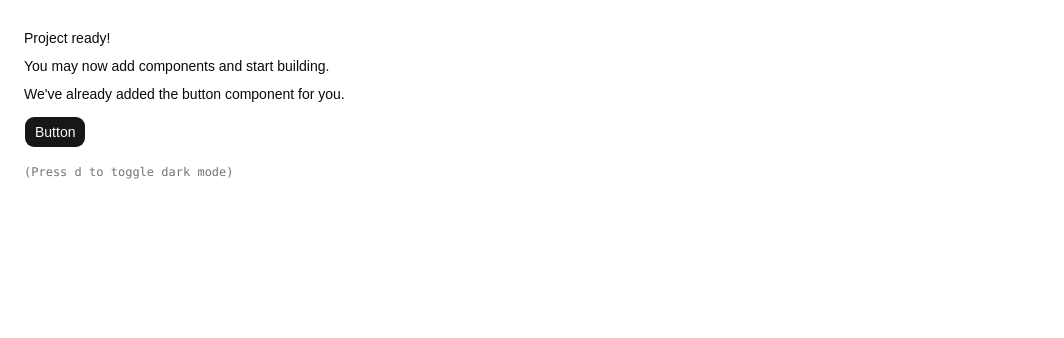
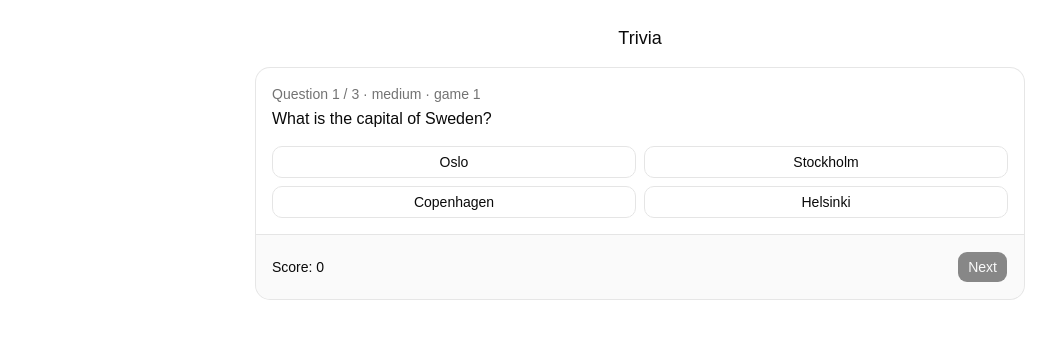
Before and after one commit to IsacEP/webbprog-project, a React (Vite) app: page /play/1 in a window 1280 px wide. Shown: the top 338 px of the page, without its empty margins (0-1064 px from the left). Built offline with nearby package versions, Linux system fonts and the light colour scheme.

Commit message:
First template implementation

```diff
--- a/src/App.tsx
+++ b/src/App.tsx
@@ -1,19 +1,16 @@
-import { Button } from "@/components/ui/button"
+import { Link, Outlet } from "react-router"
 
 export function App() {
   return (
-    <div className="flex min-h-svh p-6">
-      <div className="flex max-w-md min-w-0 flex-col gap-4 text-sm leading-loose">
-        <div>
-          <h1 className="font-medium">Project ready!</h1>
-          <p>You may now add components and start building.</p>
-          <p>We&apos;ve already added the button component for you.</p>
-          <Button className="mt-2">Button</Button>
-        </div>
-        <div className="font-mono text-xs text-muted-foreground">
-          (Press <kbd>d</kbd> to toggle dark mode)
-        </div>
-      </div>
+    <div className="mx-auto grid max-w-5xl justify-items-center gap-4 p-6">
+        <header>
+          <Link to="/" className="font-heading text-lg font-medium">
+            Trivia
+          </Link>
+        </header>
+        <main>
+          <Outlet />
+        </main>
     </div>
   )
 }
--- /dev/null
+++ b/src/components/ui/card.tsx
@@ -0,0 +1,102 @@
+import * as React from "react"
+import { cn } from "cn"
+
+function Card({
+  className,
+  size = "default",
+  ...props
+}: React.ComponentProps<"div"> & { size?: "default" | "sm" }) {
+  return (
+    <div
+      data-slot="card"
+      data-size={size}
+      className={cn(
+        "group/card flex flex-col gap-(--card-spacing) overflow-hidden rounded-xl bg-card py-(--card-spacing) text-sm text-card-foreground ring-1 ring-foreground/10 [--card-spacing:--spacing(4)] has-data-[slot=card-footer]:pb-0 has-[>img:first-child]:pt-0 data-[size=sm]:[--card-spacing:--spacing(3)] data-[size=sm]:has-data-[slot=card-footer]:pb-0 *:[img:first-child]:rounded-t-xl *:[img:last-child]:rounded-b-xl",
+        className
+      )}
+      {...props}
+    />
+  )
+}
+
+function CardHeader({ className, ...props }: React.ComponentProps<"div">) {
+  return (
+    <div
+      data-slot="card-header"
+      className={cn(
+        "group/card-header @container/card-header grid auto-rows-min items-start gap-1 rounded-t-xl px-(--card-spacing) has-data-[slot=card-action]:grid-cols-[1fr_auto] has-data-[slot=card-description]:grid-rows-[auto_auto] [.border-b]:pb-(--card-spacing)",
+        className
+      )}
+      {...props}
+    />
+  )
+}
+
+function CardTitle({ className, ...props }: React.ComponentProps<"div">) {
+  return (
+    <div
+      data-slot="card-title"
+      className={cn(
+        "font-heading text-base leading-snug font-medium group-data-[size=sm]/card:text-sm",
+        className
+      )}
+      {...props}
+    />
+  )
+}
+
+function CardDescription({ className, ...props }: React.ComponentProps<"div">) {
+  return (
+    <div
+      data-slot="card-description"
+      className={cn("text-sm text-muted-foreground", className)}
+      {...props}
+    />
+  )
+}
+
+function CardAction({ className, ...props }: React.ComponentProps<"div">) {
+  return (
+    <div
+      data-slot="card-action"
+      className={cn(
+        "col-start-2 row-span-2 row-start-1 self-start justify-self-end",
+        className
+      )}
+      {...props}
+    />
+  )
+}
+
+function CardContent({ className, ...props }: React.ComponentProps<"div">) {
+  return (
+    <div
+      data-slot="card-content"
+      className={cn("px-(--card-spacing)", className)}
+      {...props}
+    />
+  )
+}
+
+function CardFooter({ className, ...props }: React.ComponentProps<"div">) {
+  return (
+    <div
+      data-slot="card-footer"
+      className={cn(
+        "flex items-center rounded-b-xl border-t bg-muted/50 p-(--card-spacing)",
+        className
+      )}
+      {...props}
+    />
+  )
+}
+
+export {
+  Card,
+  CardHeader,
+  CardFooter,
+  CardTitle,
+  CardAction,
+  CardDescription,
+  CardContent,
+}
--- /dev/null
+++ b/src/daily.tsx
@@ -0,0 +1,36 @@
+import { Link } from "react-router"
+import { Button } from "@/components/ui/button"
+import {
+  Card,
+  CardDescription,
+  CardFooter,
+  CardHeader,
+  CardTitle,
+} from "@/components/ui/card"
+
+export function dailyGameId(date = new Date()) {
+  return `daily-${date.toISOString().slice(0, 10)}`
+}
+
+function Daily() {
+
+  const gameId = dailyGameId()
+
+  return (
+    <Card className="md:w-3xl">
+      <CardHeader>
+        <CardTitle>Daily quiz</CardTitle>
+        <CardDescription>
+          Everyone gets the same questions today. One attempt per day.
+        </CardDescription>
+      </CardHeader>
+      <CardFooter>
+        <Button nativeButton={false} render={<Link to={`/play/${gameId}`} />}>
+          Start todays quiz
+        </Button>
+      </CardFooter>
+    </Card>
+  )
+}
+
+export default Daily
--- /dev/null
+++ b/src/game.tsx
@@ -0,0 +1,118 @@
+import { useState } from "react"
+import { Link, useParams, useSearchParams } from "react-router"
+import { Button } from "@/components/ui/button"
+import {
+  Card,
+  CardContent,
+  CardDescription,
+  CardFooter,
+  CardHeader,
+  CardTitle,
+} from "@/components/ui/card"
+
+type Question = {
+  question: string
+  answers: string[]
+  correct: number
+}
+const PLACEHOLDER_QUESTIONS: Question[] = [
+  {
+    question: "What is the capital of Sweden?",
+    answers: ["Oslo", "Stockholm", "Copenhagen", "Helsinki"],
+    correct: 1,
+  },
+  {
+    question: "How many legs does a spider have?",
+    answers: ["6", "8", "10", "12"],
+    correct: 1,
+  },
+  {
+    question: "Which planet is closest to the sun?",
+    answers: ["Venus", "Earth", "Mercury", "Mars"],
+    correct: 2,
+  },
+]
+
+function Game() {
+  const { uuid } = useParams()
+  const [searchParams] = useSearchParams()
+  const difficulty = searchParams.get("difficulty") ?? "medium"
+
+  const questions = PLACEHOLDER_QUESTIONS
+  const [index, setIndex] = useState(0)
+  const [score, setScore] = useState(0)
+  const [selected, setSelected] = useState<number | null>(null)
+
+  const finished = index >= questions.length
+
+  if (finished) {
+    return (
+      <Card className="md:w-3xl">
+        <CardHeader>
+          <CardTitle>Game over</CardTitle>
+          <CardDescription>
+            You scored {score} / {questions.length}
+          </CardDescription>
+        </CardHeader>
+        <CardFooter className="gap-2">
+          <Button nativeButton={false} render={<Link to="/play" />}>Play again</Button>
+          <Button variant="outline" nativeButton={false} render={<Link to="/" />}>
+            Home
+          </Button>
+        </CardFooter>
+      </Card>
+    )
+  }
+
+  const current = questions[index]
+
+  function answer(i: number) {
+    if (selected !== null) return
+    setSelected(i)
+    if (i === current.correct) setScore((s) => s + 1)
+  }
+
+  function next() {
+    setSelected(null)
+    setIndex((i) => i + 1)
+  }
+
+  return (
+    <Card className="md:w-3xl">
+      <CardHeader>
+        <CardDescription>
+          Question {index + 1} / {questions.length} · {difficulty} · game{" "}
+          {uuid}
+        </CardDescription>
+        <CardTitle>{current.question}</CardTitle>
+      </CardHeader>
+      <CardContent className="grid grid-cols-2 gap-2">
+        {current.answers.map((a, i) => (
+          <Button
+            key={a}
+            variant={
+              selected === null
+                ? "outline"
+                : i === current.correct
+                  ? "default"
+                  : i === selected
+                    ? "destructive"
+                    : "outline"
+            }
+            onClick={() => answer(i)}
+          >
+            {a}
+          </Button>
+        ))}
+      </CardContent>
+      <CardFooter className="justify-between">
+        <span>Score: {score}</span>
+        <Button disabled={selected === null} onClick={next}>
+          Next
+        </Button>
+      </CardFooter>
+    </Card>
+  )
+}
+
+export default Game
--- /dev/null
+++ b/src/leaderboard.tsx
@@ -0,0 +1,5 @@
+export default function LeaderBoard(){
+    return <div>
+        LEADERBOARD
+    </div>
+}
--- a/src/main.tsx
+++ b/src/main.tsx
@@ -1,14 +1,15 @@
 import { StrictMode } from "react"
 import { createRoot } from "react-dom/client"
+import { RouterProvider } from "react-router"
 
 import "./index.css"
-import App from "./App.tsx"
+import router from "./router-config.tsx"
 import { ThemeProvider } from "@/components/theme-provider.tsx"
 
 createRoot(document.getElementById("root")!).render(
   <StrictMode>
     <ThemeProvider>
-      <App />
+      <RouterProvider router={router} />
     </ThemeProvider>
   </StrictMode>
 )
--- /dev/null
+++ b/src/play.tsx
@@ -0,0 +1,50 @@
+import { useState } from "react"
+import { useNavigate } from "react-router"
+import { Button } from "@/components/ui/button"
+import {
+  Card,
+  CardContent,
+  CardDescription,
+  CardFooter,
+  CardHeader,
+  CardTitle,
+} from "@/components/ui/card"
+
+type Difficulty = "easy" | "medium" | "hard"
+
+const DIFFICULTIES: Difficulty[] = ["easy", "medium", "hard"]
+
+function Play() {
+  const navigate = useNavigate()
+  const [difficulty, setDifficulty] = useState<Difficulty>("medium")
+
+  function startGame() {
+    const gameId = crypto.randomUUID()
+    navigate(`/play/${gameId}?difficulty=${difficulty}`)
+  }
+
+  return (
+    <Card className="md:w-3xl">
+      <CardHeader>
+        <CardTitle>New game</CardTitle>
+        <CardDescription>Choose a difficulty and start playing.</CardDescription>
+      </CardHeader>
+      <CardContent className="flex gap-2">
+        {DIFFICULTIES.map((d) => (
+          <Button
+            key={d}
+            variant={d === difficulty ? "default" : "outline"}
+            onClick={() => setDifficulty(d)}
+          >
+            {d}
+          </Button>
+        ))}
+      </CardContent>
+      <CardFooter>
+        <Button onClick={startGame}>Start game</Button>
+      </CardFooter>
+    </Card>
+  )
+}
+
+export default Play
--- a/src/router-config.tsx
+++ b/src/router-config.tsx
@@ -1,18 +1,20 @@
-import { createBrowserRouter, type RouteObject } from "react-router";
-import App from "./App";
+import { createBrowserRouter, Link, type RouteObject } from "react-router"
+import App from "./App"
+import Daily from "./daily"
+import Game from "./game"
+import Play from "./play"
+import { Button } from "./components/ui/button"
 import {
   Card,
   CardDescription,
+  CardFooter,
   CardHeader,
   CardTitle,
-} from "./components/ui/card";
-import ComposeSalad from "./compose-salad";
-import ViewCart from "./view-cart";
-import { NewSaladInfobox } from "./new-salad-info-box";
+} from "./components/ui/card"
+import LeaderBoard from "./leaderboard"
 
 const routerConfig: RouteObject[] = [
   {
-    //path: "/",
     Component: App,
     children: [
       {
@@ -20,44 +22,65 @@ const routerConfig: RouteObject[] = [
         Component: Home,
       },
       {
+        path: "/play",
+        Component: Play,
+      },
+      {
+        path: "/play/:uuid",
+        Component: Game,
+      },
+      {
+        path: "/daily-quiz",
+        Component: Daily,
+      },
+      {
+        path: "/leaderboard",
+        Component: LeaderBoard,
+      },
+      {
         path: "*",
         Component: PageNotFound,
       },
-      {
-        path: "/compose-salad",
-        Component: ComposeSalad,
-      },
-      {
-        path: "/view-cart",
-        Component: ViewCart,
-        children: [
-          {
-            path: "new/:uuid",
-            Component: NewSaladInfobox,
-          },
-        ],
-      },
     ],
   },
-];
+]
 
-const router = createBrowserRouter(routerConfig);
+const router = createBrowserRouter(routerConfig)
 
 function Home() {
   return (
     <Card className="md:w-3xl">
       <CardHeader>
-        <CardTitle>Välkommen till min salladsbar</CardTitle>
+        <CardTitle>Welcome to Trivia</CardTitle>
         <CardDescription>
-          Här kan du komponera och beställa sallader.
+          Start a new game or try today&apos;s daily quiz.
         </CardDescription>
       </CardHeader>
+      <CardFooter className="gap-2">
+        <Button nativeButton={false} render={<Link to="/play" />}>
+          Play
+        </Button>
+        <Button
+          variant="outline"
+          nativeButton={false}
+          render={<Link to="/daily-quiz" />}
+        >
+          Daily quiz
+        </Button>
+        <Button
+          variant="outline"
+          nativeButton={false}
+          render={<Link to="/leaderboard" />}
+        >
+          Leaderboard
+        </Button>
+      </CardFooter>
     </Card>
-  );
+  )
 }
 
 function PageNotFound() {
-  return <h2>Sidan kunde inte hittas</h2>;
+  return <h2>Page not found</h2>
 }
 
-export default router;
+export default router
```
